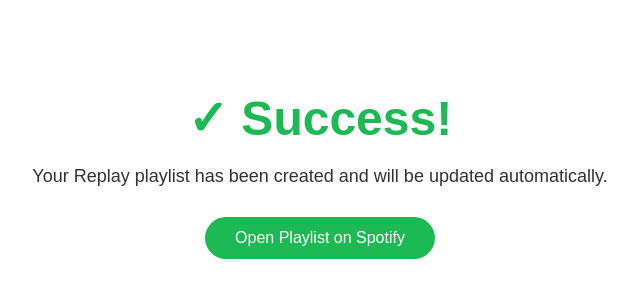
After one commit to jasonmotylinski/replay, a FastAPI app: template templates/playlist_success.html in a window 1280 px wide. The commit adds this page. Shown: the top 308 px of the page, without its empty margins (320-960 px from the left). Run offline with FastAPI, Linux system fonts and the light colour scheme; the template is opened without the code that fills it, so the values that code supplies are empty; parts of the project's set-up code (start-up, migrations or seed data) failed here and were passed over.

Commit message:
feature: updating playlist

```diff
--- a/main.py
+++ b/main.py
@@ -72,16 +72,58 @@
         raise
 
 @app.get("/create_playlist", response_class=HTMLResponse)
-async def create_playlist_page(request: Request, user_id: int = Query(...)):
-    return templates.TemplateResponse("create_playlist.html", {"request": request, "user_id": user_id})
+async def create_playlist_page(
+    request: Request,
+    user_id: int = Query(...),
+    db: Session = Depends(get_db)
+):
+    logger.debug(f"create_playlist_page called with user_id={user_id}")
+
+    user = db.query(User).filter(User.id == user_id).first()
+    if not user:
+        logger.error(f"User not found with id={user_id}")
+        raise HTTPException(status_code=404, detail="User not found")
+
+    logger.debug(f"Fetching Spotify username for user {user_id}")
+    sp = spotipy.Spotify(auth=user.access_token)
+    user_info = sp.current_user()
+    spotify_username = user_info.get('display_name') or user_info.get('id', 'User')
+    logger.debug(f"Spotify username: {spotify_username}")
+
+    default_playlist_name = f"{spotify_username}'s Replay"
+
+    # Check if user already has a playlist
+    existing_playlist = db.query(Playlist).filter(Playlist.user_id == user_id).first()
+    if existing_playlist:
+        logger.debug(f"Existing playlist found for user {user_id}: {existing_playlist.playlist_name}")
+        return templates.TemplateResponse(
+            "create_playlist.html",
+            {
+                "request": request,
+                "user_id": user_id,
+                "playlist_name": existing_playlist.playlist_name,
+                "is_update": True
+            }
+        )
+
+    logger.debug(f"No existing playlist for user {user_id}")
+    return templates.TemplateResponse(
+        "create_playlist.html",
+        {
+            "request": request,
+            "user_id": user_id,
+            "playlist_name": default_playlist_name,
+            "is_update": False
+        }
+    )
 
 @app.post("/playlist")
-async def create_playlist(
+async def create_or_update_playlist(
     playlist_name: str = Form(...),
     user_id: int = Form(...),
     db: Session = Depends(get_db)
 ):
-    logger.info(f"create_playlist called with playlist_name={playlist_name}, user_id={user_id}")
+    logger.info(f"create_or_update_playlist called with playlist_name={playlist_name}, user_id={user_id}")
 
     try:
         logger.debug(f"Querying user with id={user_id}")
@@ -94,33 +136,75 @@
         logger.debug(f"Creating Spotify client with access token")
         sp = spotipy.Spotify(auth=user.access_token)
 
-        # Create playlist
-        logger.debug(f"Creating playlist on Spotify: name={playlist_name}, user={user.spotify_id}")
-        playlist = sp.user_playlist_create(
-            user.spotify_id,
-            playlist_name,
-            public=False,
-            description="Auto-updated playlist with recently played tracks"
-        )
-        logger.debug(f"Spotify playlist created: id={playlist['id']}")
+        # Check if user already has a playlist
+        existing_playlist = db.query(Playlist).filter(Playlist.user_id == user_id).first()
 
-        # Save to database
-        logger.debug(f"Saving playlist to database: user_id={user.id}, name={playlist_name}, spotify_id={playlist['id']}")
-        db_playlist = Playlist(
-            user_id=user.id,
-            playlist_name=playlist_name,
-            spotify_playlist_id=playlist['id']
-        )
-        db.add(db_playlist)
-        db.commit()
-        logger.info(f"Playlist created successfully: id={playlist['id']}")
+        if existing_playlist:
+            logger.info(f"Updating existing playlist: id={existing_playlist.spotify_playlist_id}")
+            # Update playlist name on Spotify
+            logger.debug(f"Updating playlist name on Spotify: {existing_playlist.spotify_playlist_id} -> {playlist_name}")
+            sp.playlist_change_details(
+                existing_playlist.spotify_playlist_id,
+                name=playlist_name,
+                description="Auto-updated playlist with recently played tracks"
+            )
 
-        return {"message": "Playlist created successfully", "playlist_id": playlist['id']}
+            # Update in database
+            existing_playlist.playlist_name = playlist_name
+            db.commit()
+            logger.info(f"Playlist updated successfully: id={existing_playlist.spotify_playlist_id}")
+
+            return {"message": "Playlist updated successfully", "playlist_id": existing_playlist.spotify_playlist_id}
+        else:
+            logger.info(f"Creating new playlist: name={playlist_name}")
+            # Create new playlist on Spotify
+            logger.debug(f"Creating playlist on Spotify: name={playlist_name}, user={user.spotify_id}")
+            playlist = sp.user_playlist_create(
+                user.spotify_id,
+                playlist_name,
+                public=False,
+                description="Auto-updated playlist with recently played tracks"
+            )
+            logger.debug(f"Spotify playlist created: id={playlist['id']}")
+
+            # Save to database
+            logger.debug(f"Saving playlist to database: user_id={user.id}, name={playlist_name}, spotify_id={playlist['id']}")
+            db_playlist = Playlist(
+                user_id=user.id,
+                playlist_name=playlist_name,
+                spotify_playlist_id=playlist['id']
+            )
+            db.add(db_playlist)
+            db.commit()
+            logger.info(f"Playlist created successfully: id={playlist['id']}")
+
+            return {"message": "Playlist created successfully", "playlist_id": playlist['id']}
     except HTTPException:
         raise
     except Exception as e:
-        logger.exception(f"Error creating playlist: {e}")
+        logger.exception(f"Error creating or updating playlist: {e}")
         raise HTTPException(status_code=500, detail=str(e))
+
+@app.get("/playlist-success", response_class=HTMLResponse)
+async def playlist_success(
+    request: Request,
+    playlist_id: str = Query(...),
+    action: str = Query(default="create")
+):
+    logger.debug(f"playlist_success called with playlist_id={playlist_id}, action={action}")
+
+    # Build Spotify playlist URL
+    spotify_playlist_url = f"https://open.spotify.com/playlist/{playlist_id}"
+    logger.debug(f"Generated Spotify URL: {spotify_playlist_url}")
+
+    return templates.TemplateResponse(
+        "playlist_success.html",
+        {
+            "request": request,
+            "spotify_playlist_url": spotify_playlist_url,
+            "action": action
+        }
+    )
 
 @app.get("/user")
 async def get_user(user_id: int = Query(...), db: Session = Depends(get_db)):
--- /dev/null
+++ b/templates/playlist_success.html
@@ -0,0 +1,37 @@
+<!DOCTYPE html>
+<html>
+<head>
+    <title>{% if action == 'update' %}Playlist Updated - Replay{% else %}Playlist Created - Replay{% endif %}</title>
+    <style>
+        body { font-family: Arial, sans-serif; text-align: center; padding: 50px; }
+        .container { max-width: 600px; margin: 0 auto; }
+        h1 { color: #1DB954; font-size: 48px; margin-bottom: 20px; }
+        .message { font-size: 18px; margin-bottom: 30px; color: #333; }
+        a {
+            display: inline-block;
+            padding: 12px 30px;
+            font-size: 16px;
+            background: #1DB954;
+            color: white;
+            text-decoration: none;
+            border-radius: 25px;
+            cursor: pointer;
+            transition: background 0.2s;
+        }
+        a:hover { background: #1ED760; }
+    </style>
+</head>
+<body>
+    <div class="container">
+        <h1>✓ Success!</h1>
+        <p class="message">
+            {% if action == 'update' %}
+                Your Replay playlist has been updated and will continue to be updated automatically.
+            {% else %}
+                Your Replay playlist has been created and will be updated automatically.
+            {% endif %}
+        </p>
+        <a href="{{ spotify_playlist_url }}" target="_blank">Open Playlist on Spotify</a>
+    </div>
+</body>
+</html>
```
Also changed, not shown: plans/v1.md (+56 -1 lines), templates/create_playlist.html (+18 -5 lines), 2 other files.
